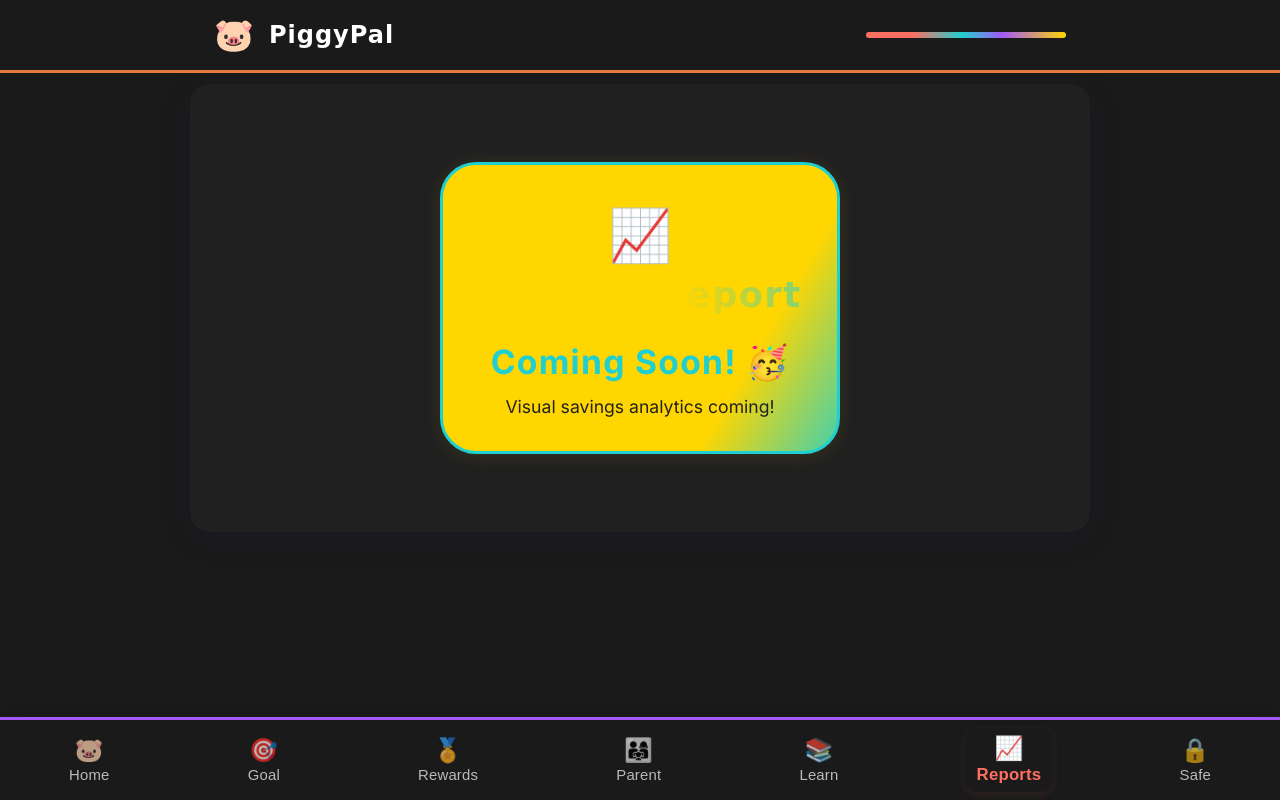
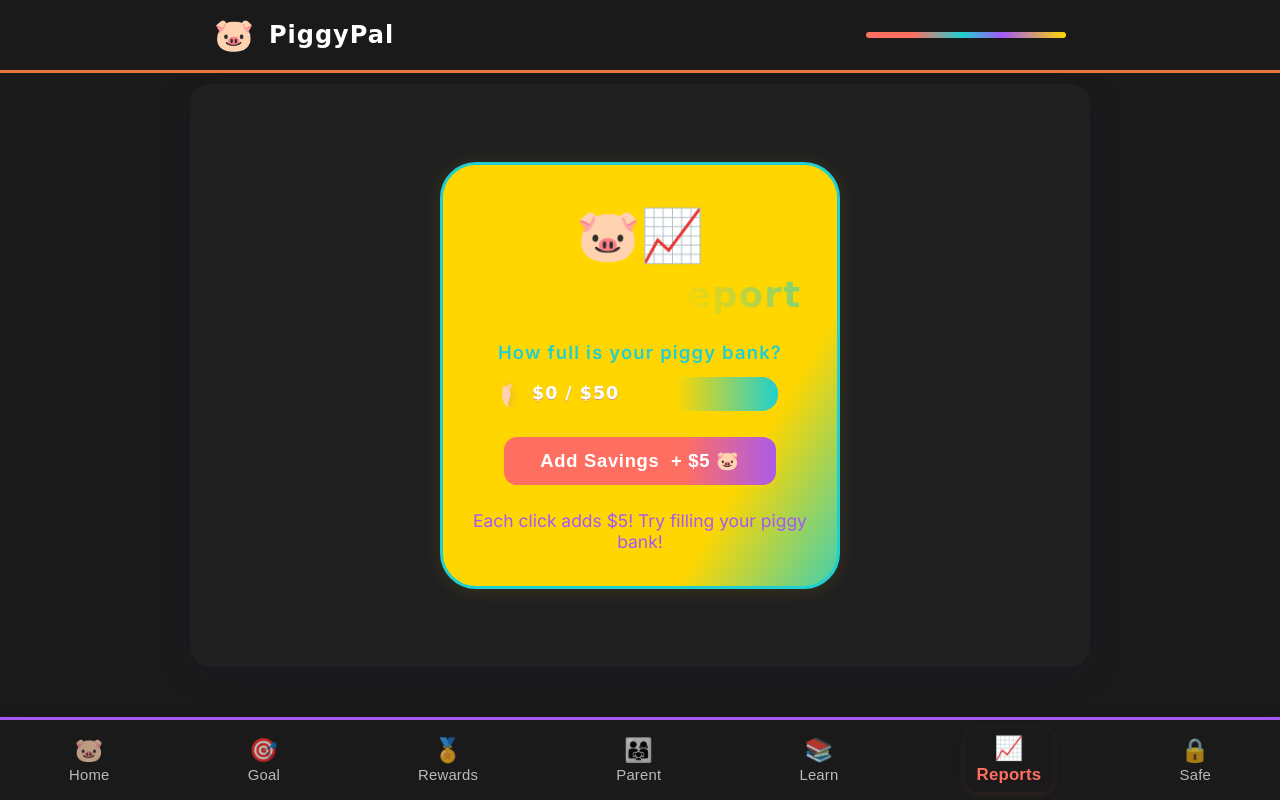
Before and after one commit to Workflow-Manager-admin/piggypal-26889-fd3a129f, a React (Create React App) app in the folder piggy_pal_frontend/: page / in a window 1280 px wide. Both pictures are taken after a click on the button "Reports". Built offline with nearby package versions, Linux system fonts and the light colour scheme; the HTML template or start-up script is replaced by a standard one.

Commit message:
Auto-commit: Changes as of 2025-05-31T06:43:22.739725+00:00

```diff
--- a/piggy_pal_frontend/src/components/SavingsReport.js
+++ b/piggy_pal_frontend/src/components/SavingsReport.js
@@ -1,51 +1,285 @@
-import React from "react";
+import React, { useState, useRef } from "react";
 
 // PUBLIC_INTERFACE
+/**
+ * An interactive savings progress demo for PiggyPal kids.
+ * Features an animated progress bar and fun counter
+ * that increment with every "Add Savings" button click.
+ * The bar fills and the number animates for visual feedback!
+ */
 function SavingsReport() {
-  /**
-   * Playful, branded placeholder for the Savings Report screen.
-   */
+  // Adjust these for playful demo
+  const SAVINGS_GOAL = 50; // e.g., $50 target
+  const [amount, setAmount] = useState(0); // current savings
+  const [display, setDisplay] = useState(0); // animated display
+
+  const animRef = useRef();
+
+  // Animate the display number for fun feedback!
+  const animateAmount = (from, to) => {
+    if (animRef.current) cancelAnimationFrame(animRef.current);
+    const duration = 700; // ms
+    const start = performance.now();
+
+    function animate(ts) {
+      const elapsed = ts - start;
+      const progress = Math.min(elapsed / duration, 1);
+      const value = Math.round(from + (to - from) * progress);
+      setDisplay(value);
+      if (progress < 1) {
+        animRef.current = requestAnimationFrame(animate);
+      }
+    }
+    requestAnimationFrame(animate);
+  };
+
+  // Handle button click to "save" (simulate)
+  const handleAddSavings = () => {
+    if (amount < SAVINGS_GOAL) {
+      const newAmount = Math.min(amount + 5, SAVINGS_GOAL); // +$5 per click
+      setAmount(newAmount);
+      animateAmount(amount, newAmount);
+    }
+  };
+
+  // Initial amount animation on mount/first click
+  React.useEffect(() => {
+    animateAmount(0, amount);
+    // eslint-disable-next-line
+  }, []);
+
+  // Show playful piggy + progress
   return (
-    <div style={{
+    <div
+      style={{
         maxWidth: 400,
-      margin: '54px auto',
-      background: 'linear-gradient(120deg, #FFD600 75%, #20CFCF 105%)',
+        margin: "54px auto",
+        background:
+          "linear-gradient(120deg, #FFD600 75%, #20CFCF 105%)",
         borderRadius: 36,
         boxShadow: "0 2px 18px 0 rgba(255,214,0,0.11)",
-      padding: '38px 18px 34px 18px',
-      textAlign: 'center',
-      border: '3.5px solid #20CFCF'
-    }}>
-      <div style={{ fontSize: "3.2rem", marginBottom: 8 }}>📈</div>
-      <h2 style={{
+        padding: "38px 18px 34px 18px",
+        textAlign: "center",
+        border: "3.5px solid #20CFCF",
+        position: "relative",
+        minHeight: 370,
+        overflow: "hidden",
+      }}
+    >
+      <div style={{ fontSize: "3.2rem", marginBottom: 8 }}>🐷📈</div>
+      <h2
+        style={{
           color: "#FFD600",
-        fontFamily: "'Fredoka One','Comic Sans MS','Inter',sans-serif",
+          fontFamily:
+            "'Fredoka One','Comic Sans MS','Inter',sans-serif",
           fontWeight: 700,
           background: "linear-gradient(70deg,#FFD600 60%,#20CFCF 120%)",
           WebkitBackgroundClip: "text",
           WebkitTextFillColor: "transparent",
           fontSize: "2.2rem",
           margin: 0,
-        letterSpacing: 1.5
-      }}>
+          letterSpacing: 1.5,
+        }}
+      >
         Savings Report
       </h2>
-      <div style={{
-        margin: "26px 0 0 0",
+      <div
+        style={{
+          marginTop: 26,
+          marginBottom: 21,
+        }}
+      >
+        <div
+          style={{
+            fontWeight: 600,
+            fontSize: "1.15rem",
             color: "#20CFCF",
+            letterSpacing: 1.2,
+            marginBottom: 12,
+          }}
+        >
+          How full is your piggy bank?
+        </div>
+        {/* Animated progress bar */}
+        <div
+          style={{
+            height: 38,
+            background:
+              "linear-gradient(90deg, #FFD600 63%, #20CFCF 100%)",
+            borderRadius: 18,
+            boxShadow: "0 2px 18px 0 #FFD60033",
+            position: "relative",
+            overflow: "hidden",
+            margin: "0 auto",
+            maxWidth: 280,
+            width: "85%",
+            border: "2.5px solid #FFD600",
+            marginBottom: 18,
+          }}
+        >
+          <div
+            style={{
+              position: "absolute",
+              zIndex: 2,
+              left: 0,
+              top: 0,
+              height: "100%",
+              width: `${(display / SAVINGS_GOAL) * 100}%`,
+              background:
+                "linear-gradient(93deg,#FF6F61 70%,#A259F7 120%)",
+              borderRadius: 18,
+              boxShadow: "0 2px 22px #FF6F613a",
+              transition: "width 0.7s cubic-bezier(.32,1.66,.41,0.96)",
+              minWidth: 22,
+              display: display === 0 ? "none" : "block",
+            }}
+            aria-label="savings progress bar"
+          />
+          {/* Piggy icon slides across as you save */}
+          <div
+            style={{
+              position: "absolute",
+              left: `calc(${(display / SAVINGS_GOAL) * 100}% - 23px)`,
+              top: 2,
+              zIndex: 3,
+              fontSize: 28,
+              transition: "left 0.7s cubic-bezier(.32,1.66,.41,0.96)",
+              filter:
+                "drop-shadow(0 3px 7px #FF6F611b) drop-shadow(0 2px 4px #A259F74a)",
+              userSelect: "none",
+            }}
+            aria-label="animated piggy"
+          >
+            🐖
+          </div>
+          {/* Savings total over bar */}
+          <div
+            style={{
+              position: "absolute",
+              left: 0,
+              right: 0,
+              top: 6,
+              zIndex: 4,
+              color: "#fff",
+              fontWeight: 900,
+              fontSize: "1.09rem",
+              textShadow: "0 2px 9px #FFD600bb, 0 1px 0 #A259F799",
+              letterSpacing: 1,
+              paddingLeft: 30,
+              paddingRight: 14,
+              textAlign: "left",
+              pointerEvents: "none",
+              fontFamily: "'Fredoka One','Comic Sans MS','Inter',sans-serif"
+            }}
+          >
+            ${display} / ${SAVINGS_GOAL}
+          </div>
+        </div>
+        {/* Add Savings Button */}
+        <button
+          className="btn btn-large"
+          type="button"
+          onClick={handleAddSavings}
+          disabled={amount >= SAVINGS_GOAL}
+          style={{
+            background:
+              "linear-gradient(90deg,#FF6F61 66%,#A259F7 104%)",
+            color: "#fff",
+            fontWeight: 700,
+            fontSize: "1.15rem",
+            border: "none",
+            borderRadius: 13,
+            marginTop: 6,
+            padding: "13px 36px",
+            boxShadow: "0 2px 12px 0 #FFD60029",
+            letterSpacing: 0.7,
+            outline:
+              amount < SAVINGS_GOAL
+                ? "3px solid #FFD60033"
+                : "none",
+            opacity: amount < SAVINGS_GOAL ? 1 : 0.57,
+            cursor: amount < SAVINGS_GOAL ? "pointer" : "not-allowed",
+            transition: "background 0.17s, opacity 0.18s",
+            marginBottom: amount < SAVINGS_GOAL ? 0 : 10,
+          }}
+          aria-label="Add Savings"
+        >
+          {amount < SAVINGS_GOAL ? (
+            <>
+              Add Savings&nbsp; <span style={{ fontWeight: 900 }}>+ $5</span> 🐷
+            </>
+          ) : (
+            <>
+              Goal Reached! 🎉
+            </>
+          )}
+        </button>
+        {/* Celebratory Message */}
+        {amount >= SAVINGS_GOAL && (
+          <div
+            style={{
+              marginTop: 14,
+              color: "#FFD600",
               fontWeight: 800,
-        fontSize: "2.1rem",
-        letterSpacing: 1.3
-      }}>
-        Coming Soon! <span role="img" aria-label="party">🥳</span>
+              fontSize: "1.26rem",
+              letterSpacing: 1.12,
+              textShadow: "0 2px 14px #FFD60044",
+              animation: "savings-pop 0.6s cubic-bezier(.6,2.0,.44,1.13) both",
+            }}
+          >
+            🎉 Congrats! Your piggy is FULL!
           </div>
-      <div style={{
-        margin: "14px 0 0 0",
-        color: "#222",
+        )}
+      </div>
+      {/* Fun animated coins rain if you fill the goal */}
+      {amount >= SAVINGS_GOAL && (
+        <div
+          aria-label="coin sparkle"
+          style={{
+            pointerEvents: "none",
+            position: "absolute",
+            left: 0,
+            right: 0,
+            bottom: 12,
+            zIndex: 7,
+            display: "flex",
+            width: "100%",
+            justifyContent: "center",
+            fontSize: 28,
+            opacity: 0.9,
+            animation: "coin-drop 1.0s cubic-bezier(.23,1.7,.33,1.01)"
+          }}
+        >
+          <span style={{ margin: "0 6px" }}>🪙</span>
+          <span style={{ margin: "0 6px" }}>🪙</span>
+          <span style={{ margin: "0 6px" }}>🪙</span>
+        </div>
+      )}
+      {/* Animations */}
+      <style>
+        {`
+        @keyframes savings-pop {
+          0% { transform: scale(0.28); opacity: 0.2;}
+          60% { transform: scale(1.21); opacity: 1;}
+          82% { transform: scale(0.93);}
+          100% { transform: scale(1);}
+        }
+        @keyframes coin-drop {
+          0% { transform: translateY(-60px) scale(0.55); opacity: 0;}
+          100% { transform: translateY(0) scale(1); opacity:0.9;}
+        }
+        `}
+      </style>
+      {/* Helper text */}
+      <div
+        style={{
+          marginTop: 25,
+          color: "#A259F7",
           fontWeight: 400,
-        fontSize: "1.10rem"
-      }}>
-        Visual savings analytics coming!
+          fontSize: "1.09rem",
+        }}
+      >
+        Each click adds $5! Try filling your piggy bank!
       </div>
     </div>
   );
```
Also changed, not shown: 2 other files (tests, documents, lock files or other folders). Lines whose indentation alone changed are shown as unchanged.
